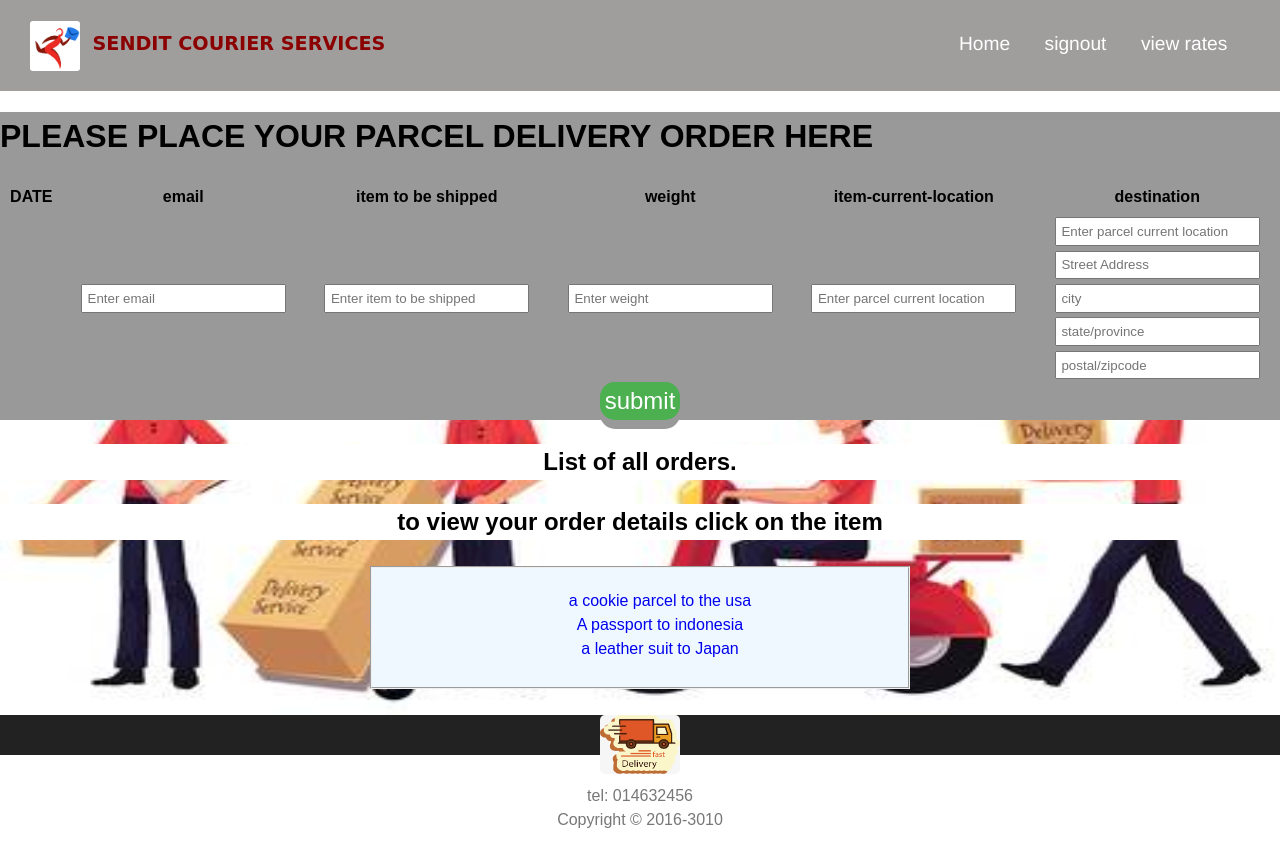
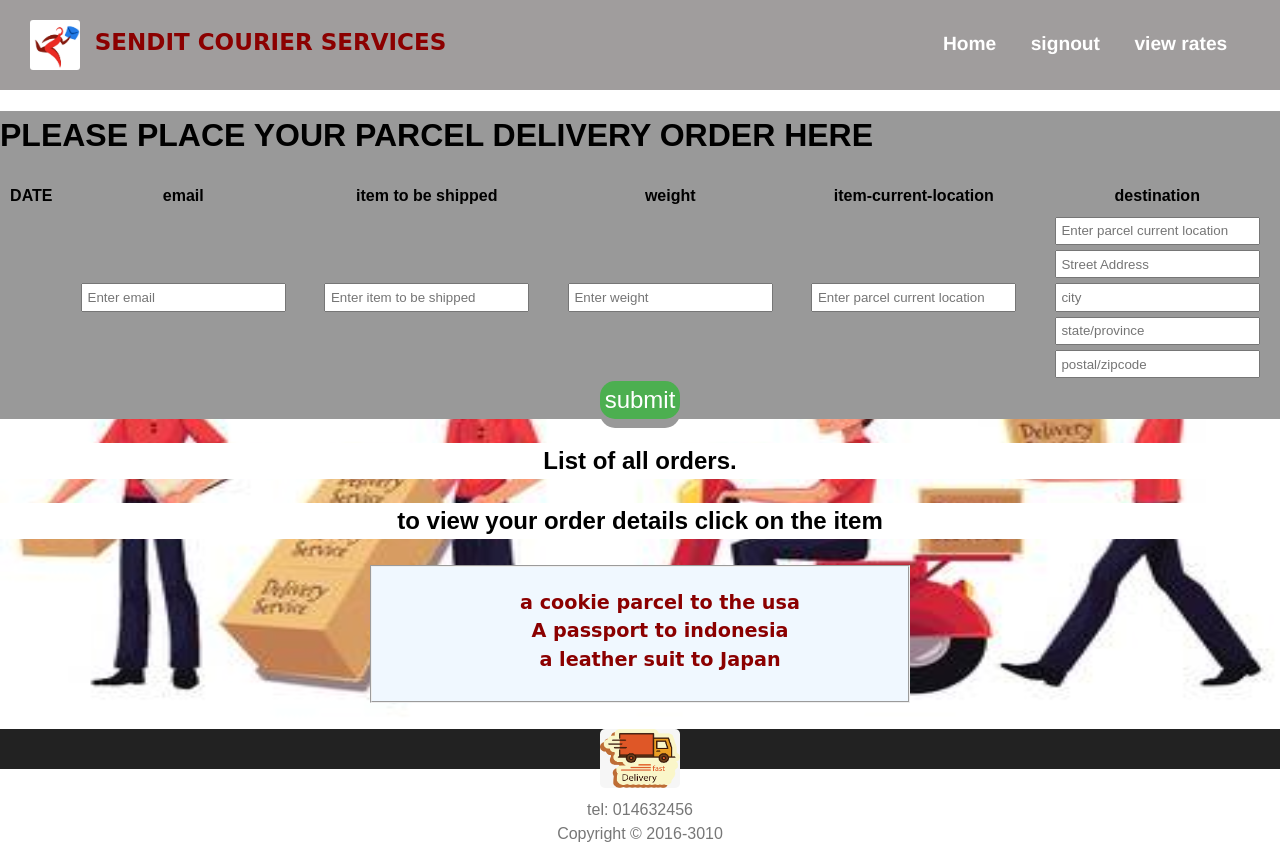
Before and after one commit to nanfuka/SendIt, a plain HTML site: page UI/html/user_dash.html in a window 1280 px wide. Drawn offline with Linux system fonts and the light colour scheme; files whose address does not match are found by name.

Commit message:
Refactor code

```diff
--- a/UI/css/general.css
+++ b/UI/css/general.css
@@ -289,7 +289,12 @@ fieldset {
     color: darkred;
     font-weight: bolder;
 }
-
+a{
+    font-family: cursive;
+    font-size: 120%;
+    color: darkred;
+    font-weight: bolder;
+}
 footer {
     margin-top: 2%;
     height: 5%;
--- a/UI/html/user_dash.html
+++ b/UI/html/user_dash.html
@@ -20,7 +20,7 @@
 
         <!-- main navigation links -->
         <nav>
-            <ul>
+            <ul class = "subheading">
                 <li><a href="../index.html">Home</a></li>
                 <li><a href="../index.html">signout</a></li>
                 <li><a href="#">view rates</a></li>
```
